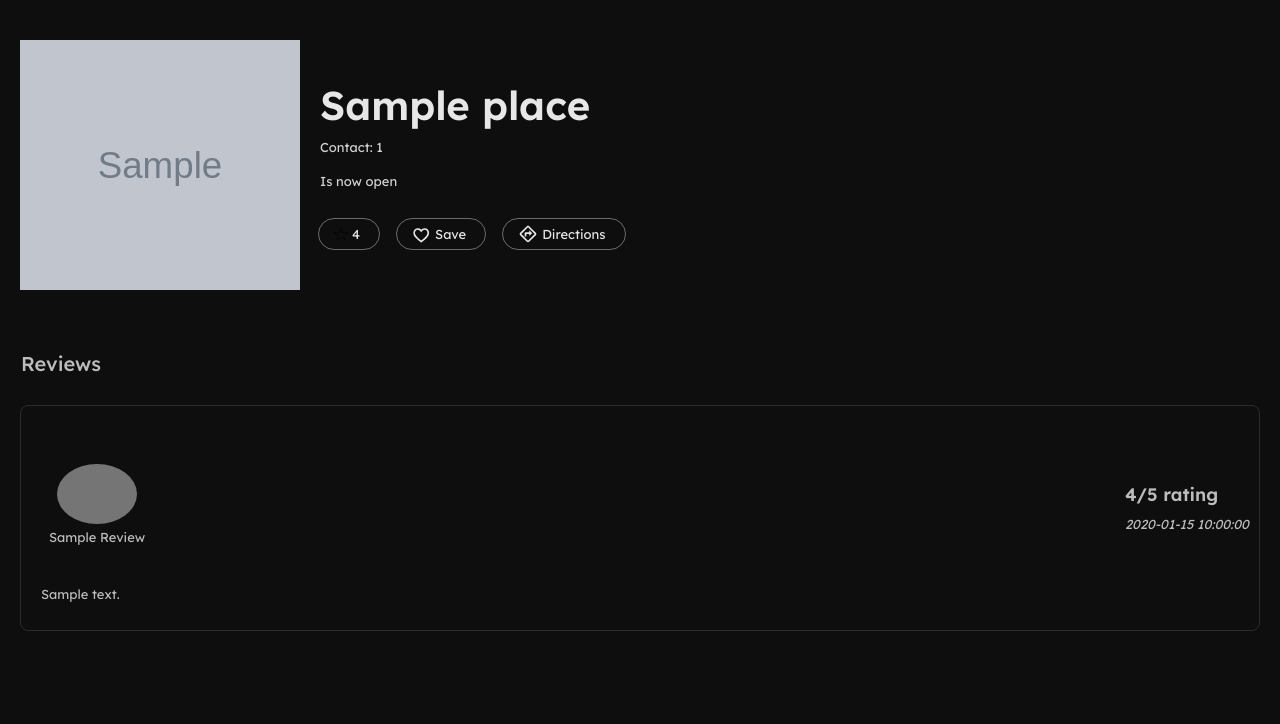
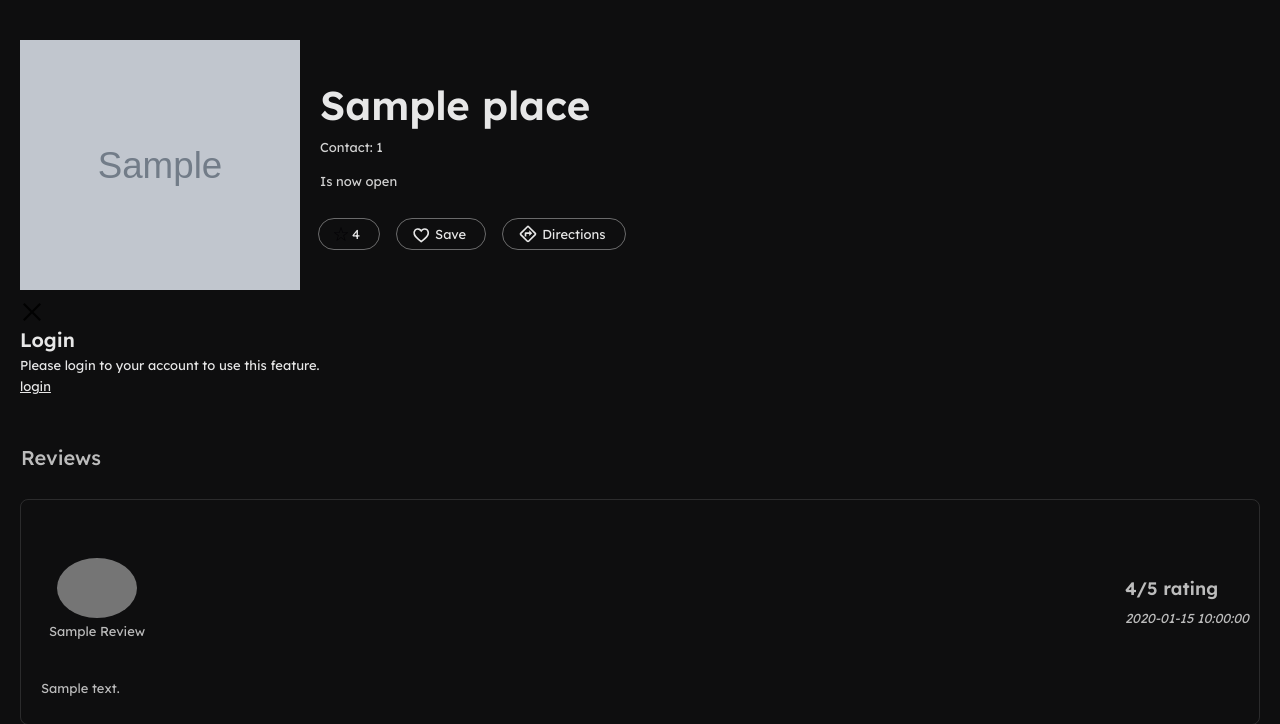
Before and after one commit to stancillous/KaribuNami, a Flask app: template server/flask_api/templates/place_details.html in a window 1280 px wide. Shown: the top 724 px of the page. Run offline with Flask 3, Linux system fonts and the light colour scheme; the template is opened without the code that fills it: most values are stand-ins (such as "Sample title", 1, 10 or a date in 2020); grey boxes marked "Sample" are stand-in pictures; grey boxes are pictures that could not be loaded.

Commit message:
ask user to sign up when they try to bookmark a place

```diff
--- a/server/flask_api/templates/place_details.html
+++ b/server/flask_api/templates/place_details.html
@@ -19,15 +19,12 @@
                 </div>
 
 
+
                 <div class="pts-container">
-                {% for place in places %}
                             <div class="pts-content">
 
-
                                 <div class="place-details">
-                            <!-- {% if place.photos %} -->
-                            <img id="place-image" src={{place.photos[0]}} alt="">
-                            <!-- {% endif %} -->
+                                    <img id="place-image" src={{place.photos[0]}} alt="image of the place">
                                     <div class="place-info">
                                         <h1 class="place-name">{{place.place_name}}</h1>
                                         <p>Contact: {{place.mobile_number}}</p>
@@ -43,12 +40,30 @@
                                                     <span>{{place.rating}}</span>
                                                 </button>
                                             </div>
+
+                                        {% if user_authenticated %}
+                                        <!-- BUTTON TO BE SHOWN TO SIGNED UP USERS -->
                                             <div class="save-btn topbtn">
-                                        <button>
+                                                <a href="/bookmark/{{place.google_api_place_id}}">
+                                                <button class="save-place-btn">
+                                                    <svg class="spacing_noMargin__Q_PsJ" viewBox="0 0 24 24" width="19" height="19"><path id="favorite_border-bcbe810b1c8684d420b21248b530177d_Tracé_2228" d="M19.519,9.6A5.717,5.717,0,0,0,14,4.858h0a5.238,5.238,0,0,0-1.8.278A5.692,5.692,0,0,0,9.616,6.8l-.1-.116a5.377,5.377,0,0,0-4.229-1.85,4.188,4.188,0,0,0-.481.019A5.451,5.451,0,0,0,1.057,6.8,6.306,6.306,0,0,0,.035,13.032a13.481,13.481,0,0,0,2.558,4.048,35.618,35.618,0,0,0,6.85,5.754.31.31,0,0,0,.173.058.27.27,0,0,0,.173-.058,36.676,36.676,0,0,0,5.47-4.276A18.5,18.5,0,0,0,18.636,14.4,7.4,7.4,0,0,0,19.519,9.6Zm-2.753,3.753a15.6,15.6,0,0,1-3.057,3.724,36.039,36.039,0,0,1-4.1,3.379,33.6,33.6,0,0,1-5.322-4.64,10.684,10.684,0,0,1-2.183-3.225,3.947,3.947,0,0,1,.487-4.367,2.955,2.955,0,0,1,2.38-1.222H5.3A4.416,4.416,0,0,1,8.53,8.741l.077.1.039.039,1.04,1.117.982-1.155a5.186,5.186,0,0,1,2.014-1.58A4.432,4.432,0,0,1,14,7.006a3.486,3.486,0,0,1,3.426,2.857A5.088,5.088,0,0,1,16.765,13.357Z" transform="translate(2 -.865)"></path></svg>
+                                                    <span>Save</span>
+                                                </button>
+                                            </a>
+                                            </div>
+
+                                            {% else %}
+                                            <!-- BUTTON TO BE SHOWN FOR USERS NOT SIGNED UP -->
+                                            <div class="save-btn topbtn">
+                                                <button class="save-place-btn" id="user-not-signed-in">
                                                     <svg class="spacing_noMargin__Q_PsJ" viewBox="0 0 24 24" width="19" height="19"><path id="favorite_border-bcbe810b1c8684d420b21248b530177d_Tracé_2228" d="M19.519,9.6A5.717,5.717,0,0,0,14,4.858h0a5.238,5.238,0,0,0-1.8.278A5.692,5.692,0,0,0,9.616,6.8l-.1-.116a5.377,5.377,0,0,0-4.229-1.85,4.188,4.188,0,0,0-.481.019A5.451,5.451,0,0,0,1.057,6.8,6.306,6.306,0,0,0,.035,13.032a13.481,13.481,0,0,0,2.558,4.048,35.618,35.618,0,0,0,6.85,5.754.31.31,0,0,0,.173.058.27.27,0,0,0,.173-.058,36.676,36.676,0,0,0,5.47-4.276A18.5,18.5,0,0,0,18.636,14.4,7.4,7.4,0,0,0,19.519,9.6Zm-2.753,3.753a15.6,15.6,0,0,1-3.057,3.724,36.039,36.039,0,0,1-4.1,3.379,33.6,33.6,0,0,1-5.322-4.64,10.684,10.684,0,0,1-2.183-3.225,3.947,3.947,0,0,1,.487-4.367,2.955,2.955,0,0,1,2.38-1.222H5.3A4.416,4.416,0,0,1,8.53,8.741l.077.1.039.039,1.04,1.117.982-1.155a5.186,5.186,0,0,1,2.014-1.58A4.432,4.432,0,0,1,14,7.006a3.486,3.486,0,0,1,3.426,2.857A5.088,5.088,0,0,1,16.765,13.357Z" transform="translate(2 -.865)"></path></svg>
                                                     <span>Save</span>
                                                 </button>
                                             </div>
+
+                                            {% endif %}
+
+
                                             <div class="directions-btn topbtn">
                                                 <a href={{place.location}} target="_blank">
                                                 <button>
@@ -61,27 +76,56 @@
                                     </div>
                                 </div>
 
+                                <!-- MODAL TO BE SHOWN TO USER WHO CLICKS THE SAVE BUTTON WHEN NNOT SIGNED UP -->
+                                <div>
+                                    <div class="addmodal">
+                                        <div class="adm-lg">
+                                            <div class="adm-lg-container">
+                                                <div class="content">
+                                                    <div class="close-modal-div">
+                                                        <span class="close-modal">
+                                                            <svg width="24" height="24" viewBox="0 0 24 24" focusable="false" class="fr-ec-icon fr-ec-icon--default fr-ec-button-icon__icon"><title>Close</title><g fill-rule="evenodd"><polygon points="21 4.6 19.4 3 12 10.4 4.6 3 3 4.6 10.4 12 3 19.4 4.6 21 12 13.6 19.4 21 21 19.4 13.6 12"></polygon></g>
+                                                            </svg>
+                                                        </span>
+                                                    </div>
+                                                    <h2>Login</h2>
+                                                    <p>Please login to your account to use this feature.</p>
+
+                                                    <div class="login-container">
+                                                        <a href="/login" class="modal-btn">login</a>
+                                                        <div class="arrow-div">
+                                                            <div class="arrow"></div>
+                                                        </div>
+                                                    </div>
+                                                </div>
+                                            </div>
+                                        </div>
+                                    </div>
+
+                                </div>
+
+
                                 <div class="the-place-reviews">
                                     <div class="pt-container">
                                         <div class="pt-content">
                                             <h1>Reviews</h1>
-                                    {% for review in place.reviews %}
+                                            {% for review in place.reviews%}
                                             <div class="pt-reviews-div">
                                                 <div class="place-revs">
                                                     <div class="dets-container">
                                                         <div class="reviewer-dets">
-                                                    <img src={{review.author_dp}} alt="reviewer's image" class="reviewer-img">
+                                                            <img src={{review.author_dp|safe}} alt="reviewer's image" class="reviewer-img">
                                                             <p class="reviewer-name">{{review.author_name}}</p>
                                                         </div>
                                                         <div class="revs-posted-dets">
-                                                    <p class="given-rating">{{review.rating}}/5 rating</p>
-                                                    <p class="time-posted">{{review.time_posted}}</p>
+                                                            <p class="given-rating">{{review.rating|safe}}/5 rating</p>
+                                                            <p class="time-posted">{{review.time_posted|safe}}</p>
 
                                                         </div>
 
                                                     </div>
                                                     <div class="revs-details">
-                                                <p>{{review.review_text}}</p>
+                                                        <p>{{review.review_text|safe}}</p>
                                                     </div>
                                                 </div>
 
@@ -91,7 +135,6 @@
                                         </div>
                                     </div>
                                 </div>
-                        {% endfor %}
 
                             </div>
                 </div>
@@ -99,5 +142,7 @@
         </div>
 
     </main>
+
+    <script src="../static/scripts/place_details.js"></script>
 </body>
 </html>
```
Lines whose indentation alone changed are shown as unchanged.
